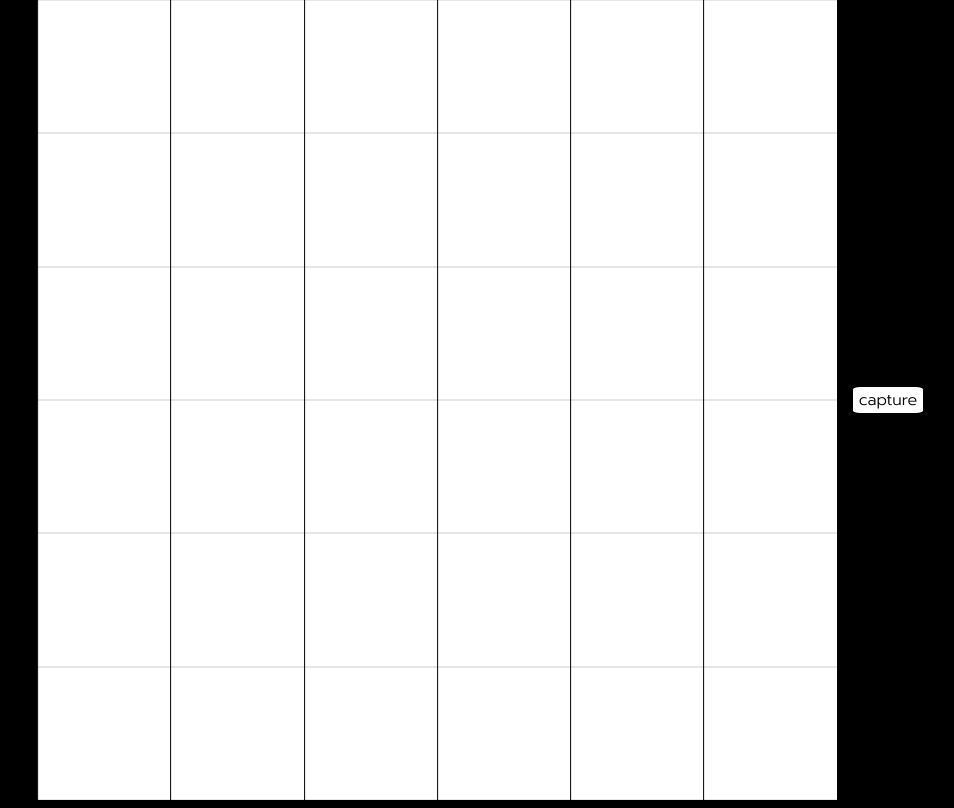
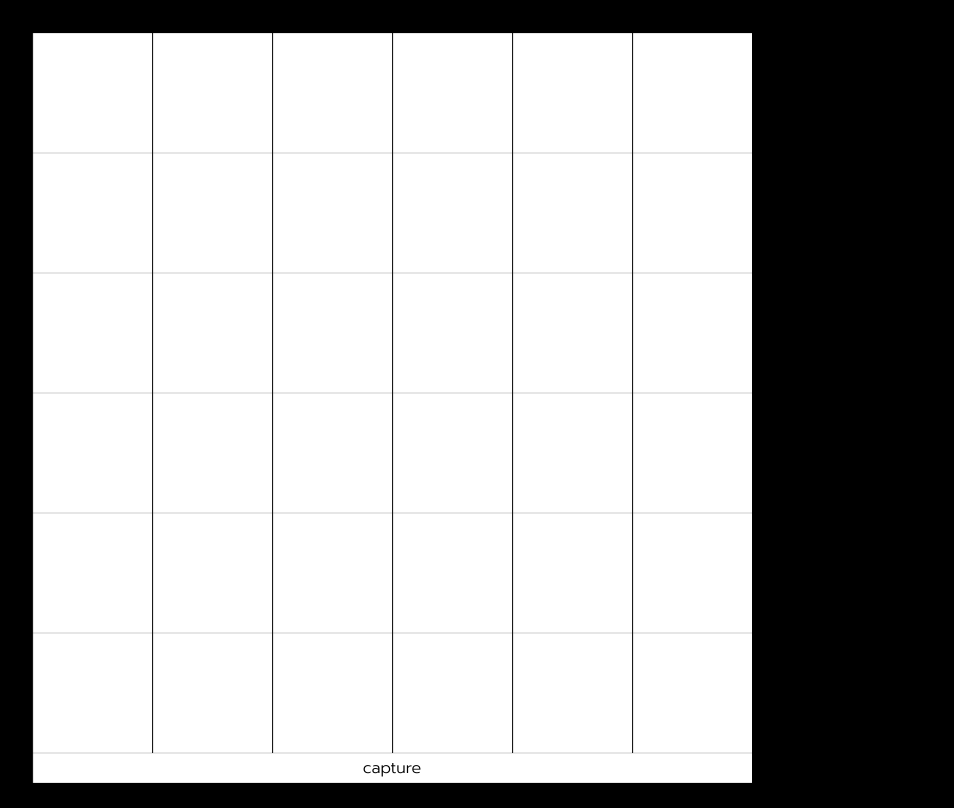
Before and after one commit to wmcooper2/color-changing-tiles, a React (Create React App) app: page / in a window 1280 px wide. Shown: the whole page, without its empty margins (248-1202 px from the left). Built offline with nearby package versions, Linux system fonts and the light colour scheme.

Commit message:
Repositioned the capture button. Fixed the app in place in the center of the screen. Removed the scroll bounce. Updated the screen shot.

```diff
--- a/src/App.css
+++ b/src/App.css
@@ -28,12 +28,18 @@
   --instructionsH: var(--gameH);
 }
 
+html, body {
+  height: 100%;
+  overflow: hidden;
+}
+
 body {
   display: flex;
-  flex-direction: row;
+  /* flex-direction: row; */
+  height: 100vh;
   justify-content: center;
   background-color: var(--black);
-  margin: 0;
+  /* margin: 0; */
 }
 
 @font-face {
@@ -45,30 +51,35 @@ button {
   background-color: white;
   color: black;
   font-family: prompt;
-  border-radius: 10%;
+  /* border-radius: 10%; */
   outline: none;
   border: none;
-  font-size:1rem;
-  margin: 1rem;
+  font-size: 1rem;
+  margin: 0;
+  padding: 0.2rem;
+  box-shadow: inset 1px 0px 1px black;
 }
 
 #root {
   display: flex;
-  justify-content: space-between;
+  flex-direction: column;
+  justify-content: space-around;
 }
 
-#App {
-  margin: 3vh 3vw;
-}
 
 #leftfiller {
   width: var(--instructionsW);
 }
 
+.app{
+  display: flex;
+  flex-direction: column;
+}
+
 .grid{
   display: flex;
   flex-direction: column;
-  flex-grow: 100;
+  /* flex-grow: 90; */
 }
 
 .row {
@@ -84,22 +95,21 @@ button {
   flex-grow: 100;
   background-color: var(--white);
   box-shadow: inset 1px 0px 1px black;
-  color: red;
+  /* color: red; */
   transition-duration: 1s;
 }
 
-.instructions {
-  display: flex;
-  flex-direction: column;
-  justify-content: center;
-  flex-wrap: wrap;
-  text-align: center;
-  align-items: center;
-  color: var(--white);
-  font-weight: bold;
-  font-family: var(fonts);
-  border-radius: var(--soft-borders);
-}
+/* .instructions { */
+  /* display: flex; */
+  /* flex-direction: column; */
+  /* justify-content: center; */
+  /* flex-wrap: wrap; */
+  /* text-align: center; */
+  /* align-items: center; */
+  /* color: var(--white); */
+  /* font-weight: bold; */
+  /* font-family: var(fonts); */
+/* } */
 
 .colors {
   display: flex;
@@ -117,48 +127,24 @@ span {
   font-weight: bold;
 }
 
-.red {
-  color: var(--light-red);
-}
-
 .square.red {
   background-color: var(--light-red);
-}
-
-.yellow {
-  color: var(--pastel-yellow);
 }
 
 .square.yellow {
   background-color: var(--pastel-yellow);
 }
 
-.green {
-  color: var(--pastel-green);
-}
-
 .square.green {
   background-color: var(--pastel-green);
-}
-
-.blue {
-  color: var(--dark-blue);
 }
 
 .square.blue {
   background-color: var(--dark-blue);
 }
 
-.purple {
-  color: var(--pastel-purple);
-}
-
 .square.purple {
   background-color: var(--pastel-purple);
-}
-
-.white {
-  color: var(--white);
 }
 
 .square.white {
--- a/src/App.js
+++ b/src/App.js
@@ -36,7 +36,7 @@ class App extends React.Component {
     let windowHeight = window.innerHeight;
     let windowWidth = window.innerWidth;
     let restriction = windowHeight > windowWidth ? windowWidth : windowHeight;
-    return restriction;
+    return restriction *.90;
   }
 
   captureSquares = () => {
@@ -109,17 +109,12 @@ class App extends React.Component {
 
   render() {
     return (
-    <React.Fragment>
-      <div id="leftfiller"></div>
+      <div className="app">
       <Grid size={this.state.size} dimension={this.mostRestrictiveDimension()} onSquareClick={this.setClickedSquare}/>
-      <div className="instructions">
-        {/* <p>Refresh to reset.</p> */}
           {/* <button onClick={() => this.biggerGrid()}>bigger</button> */}
           {/* <button onClick={() => this.smallerGrid()}>smaller</button> */}
           <button onClick={() => this.captureSquares()}>capture</button>
       </div>
-
-    </React.Fragment>
     );
   }
 }
```
Also changed, not shown: screenshot.jpg, 1 other file (tests, documents, lock files or other folders).
